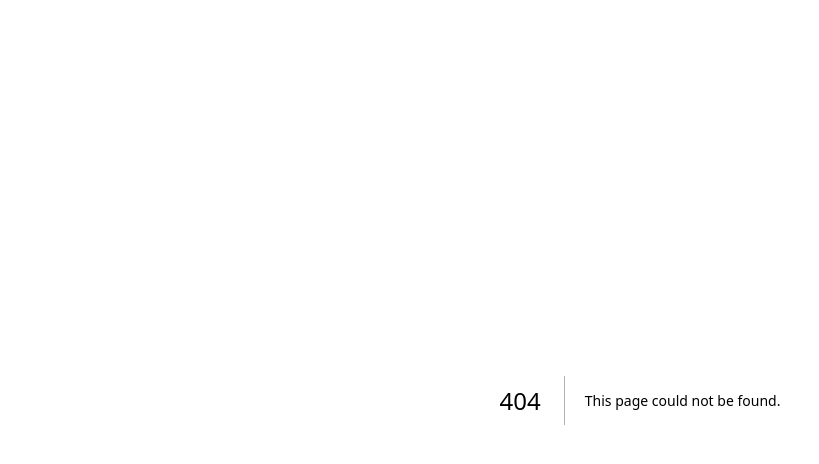
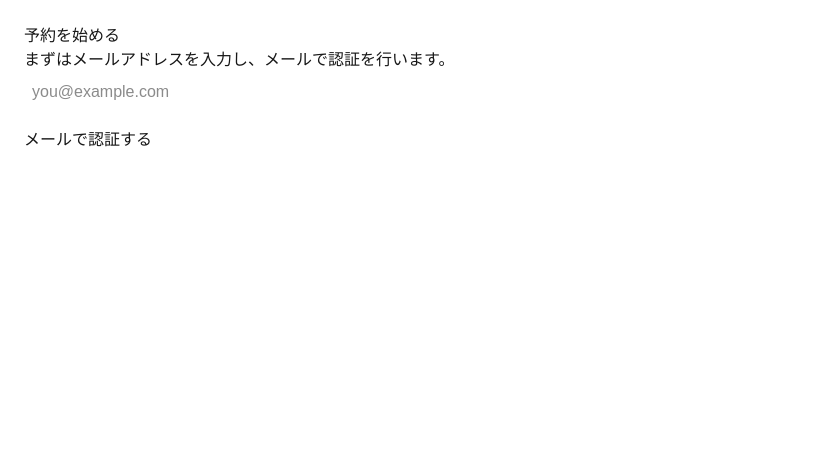
Before and after one commit to icuel/booking-app, a Next.js app: page /start in a window 1280 px wide. Before the commit this address had no page. Shown: the top 464 px of the page, without its empty margins (0-819 px from the left). Built offline with nearby package versions, Linux system fonts and the light colour scheme; no server answers.

Commit message:
Create page.tsx

```diff
--- /dev/null
+++ b/app/start/page.tsx
@@ -0,0 +1,61 @@
+'use client'
+
+import { FormEvent, useState } from 'react'
+import { supabase } from '../../lib/supabaseClient'
+
+export default function StartPage() {
+  const [email, setEmail] = useState('')
+  const [sent, setSent] = useState(false)
+  const [error, setError] = useState<string | null>(null)
+
+  const handleSubmit = async (e: FormEvent) => {
+    e.preventDefault()
+    setError(null)
+
+    const { error } = await supabase.auth.signInWithOtp({
+      email,
+      options: {
+        emailRedirectTo: 'https://book.icuel.co.jp/auth/callback',
+      },
+    })
+
+    if (error) {
+      setError(error.message)
+    } else {
+      setSent(true)
+      if (typeof window !== 'undefined') {
+        localStorage.setItem('authedEmail', email)
+      }
+    }
+  }
+
+  if (sent) {
+    return (
+      <div style={{ padding: 24 }}>
+        <h1>メールを送信しました</h1>
+        <p>入力したメールアドレス宛に、認証用のリンクを送りました。メールを開いてリンクをクリックしてください。</p>
+      </div>
+    )
+  }
+
+  return (
+    <div style={{ padding: 24, maxWidth: 480 }}>
+      <h1>予約を始める</h1>
+      <p>まずはメールアドレスを入力し、メールで認証を行います。</p>
+      <form onSubmit={handleSubmit}>
+        <input
+          type="email"
+          required
+          value={email}
+          onChange={(e) => setEmail(e.target.value)}
+          placeholder="you@example.com"
+          style={{ padding: 8, width: '100%', boxSizing: 'border-box' }}
+        />
+        <div style={{ marginTop: 16 }}>
+          <button type="submit">メールで認証する</button>
+        </div>
+      </form>
+      {error && <p style={{ color: 'red' }}>{error}</p>}
+    </div>
+  )
+}
```
